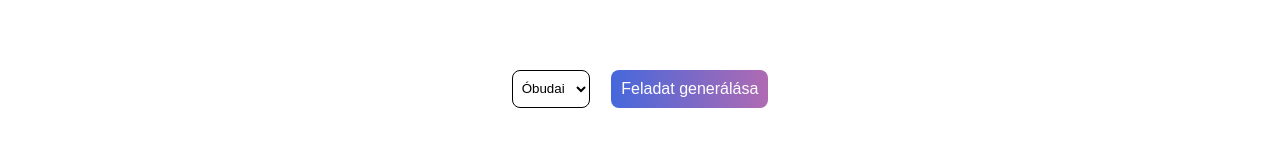
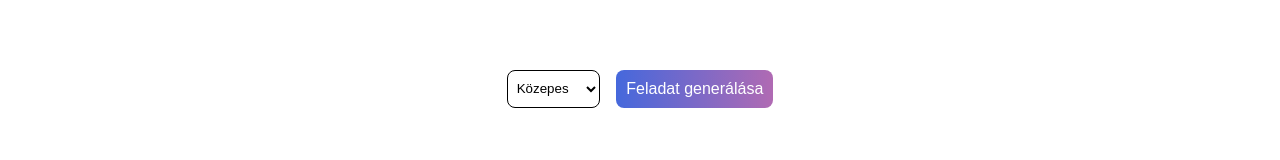
Before and after one commit to lichterberci/DerivativeCalculatorFrontend, a Next.js app: page /exercise in a window 1280 px wide. Shown: the part 219-379 px from the top of the page. Built offline with nearby package versions, Linux system fonts and the light colour scheme; what better-react-mathjax would draw is missing.

Commit message:
difficulty texts updated

```diff
--- a/pages/exercise.tsx
+++ b/pages/exercise.tsx
@@ -109,16 +109,16 @@ export default function ExercisePage (): JSX.Element {
                         tabIndex={1}
                     >
                         <option key={"EASY"} value={"EASY"} className={styles.option}>
-                            Triviális
+                            Könnyű
                         </option>
                         <option key={"MEDIUM"} value={"MEDIUM"} className={styles.option}>
-                            Óbudai
+                            Közepes
                         </option>
                         <option key={"HARD"} value={"HARD"} className={styles.option}>
-                            BME
+                            Nehéz
                         </option>
                         <option key={"HARDCORE"} value={"HARDCORE"} className={styles.option}>
-                            Tasnádi
+                            Nehezebb
                         </option>
                     </select>
 
```
